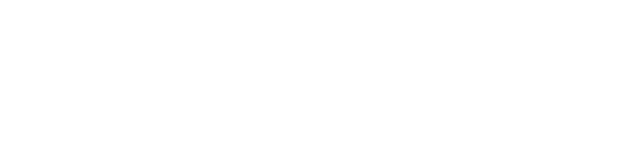
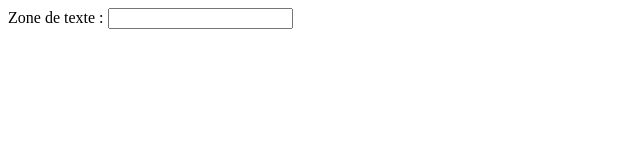
Before and after one commit to shamable/Clavier-virtuel, a plain HTML site: page Index.html in a window 1280 px wide. Shown: the whole page, without its empty margins (0-640 px from the left). Drawn offline with Linux system fonts and the light colour scheme.

Commit message:
clavier virtuel

```diff
--- a/Index.html
+++ b/Index.html
@@ -5,6 +5,8 @@
     <title>Clavier virtuel</title>
 </head>
 <body>
-
+<main>
+    <label>Zone de texte </label> : <input type="text" name="zonetexte"/>
+</main>
 </body>
 </html>
```
